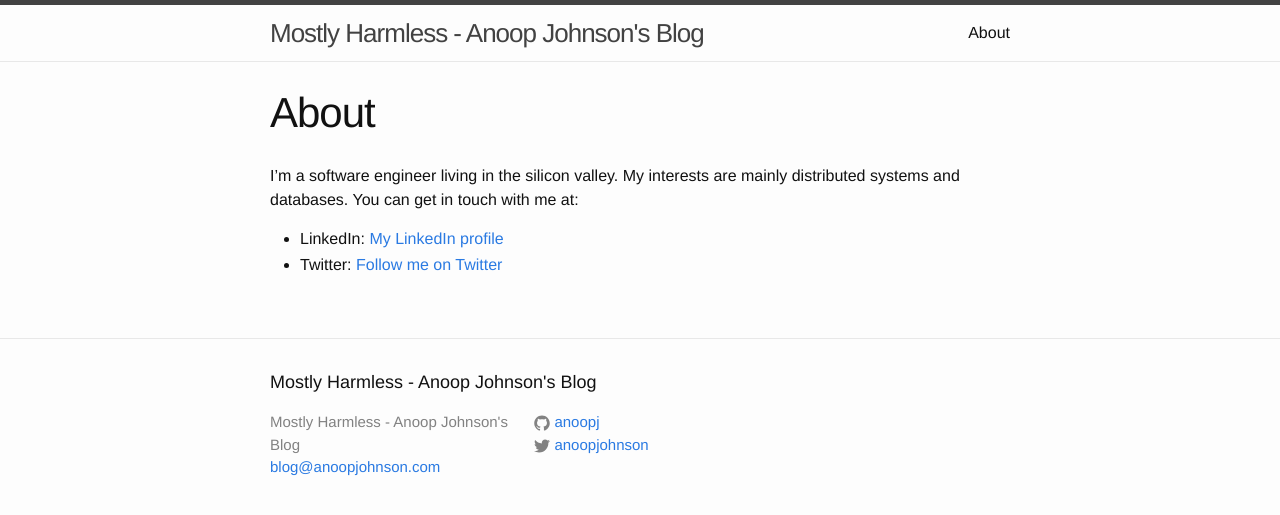
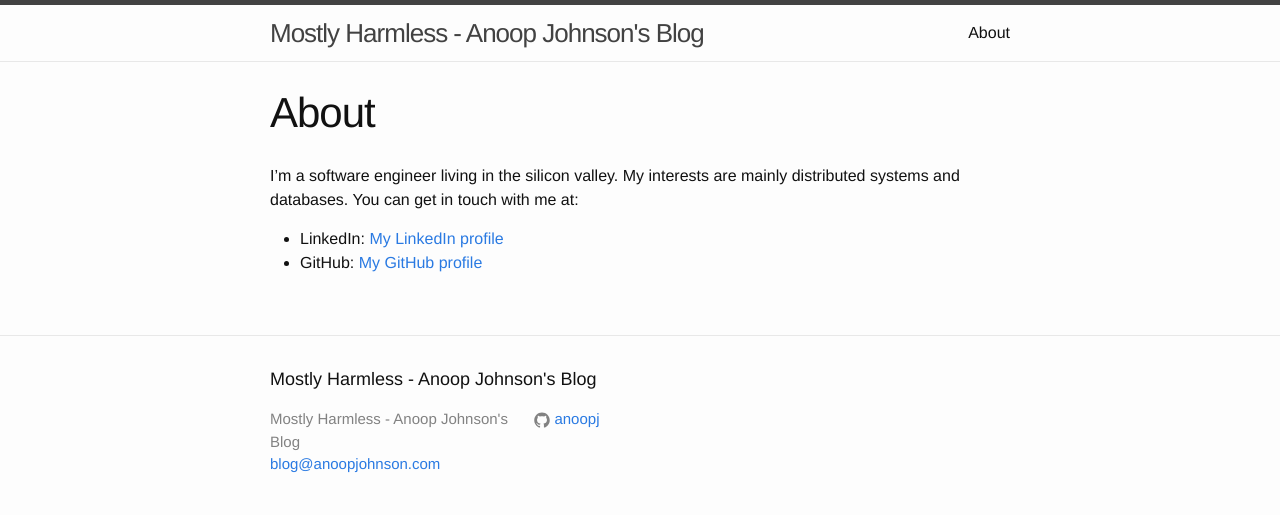
Before and after one commit to anoopj/anoopj.github.io, a Jekyll site: the page built from about.md, in a window 1280 px wide. Shown: the top 515 px of the page. Built offline with Jekyll 4.4.1, drawn with Linux system fonts in a browser that asks for light colours.

Commit message:
Remove twitter

```diff
--- a/_config.yml
+++ b/_config.yml
@@ -5,7 +5,6 @@ email: blog@anoopjohnson.com
 description: > # this means to ignore newlines until "baseurl:"
 baseurl: "" # the subpath of your site, e.g. /blog/
 url: "https://www.anoopjohnson.com" # the base hostname & protocol for your site
-twitter_username: anoopjohnson
 github_username: anoopj
 
 # Build settings
--- a/_includes/footer.html
+++ b/_includes/footer.html
@@ -28,20 +28,6 @@
           </li>
           {% endif %}
 
-          {% if site.twitter_username %}
-          <li>
-            <a href="https://twitter.com/{{ site.twitter_username }}">
-              <span class="icon  icon--twitter">
-                <svg viewBox="0 0 16 16">
-                  <path fill="#828282" d="M15.969,3.058c-0.586,0.26-1.217,0.436-1.878,0.515c0.675-0.405,1.194-1.045,1.438-1.809
-                  c-0.632,0.375-1.332,0.647-2.076,0.793c-0.596-0.636-1.446-1.033-2.387-1.033c-1.806,0-3.27,1.464-3.27,3.27 c0,0.256,0.029,0.506,0.085,0.745C5.163,5.404,2.753,4.102,1.14,2.124C0.859,2.607,0.698,3.168,0.698,3.767 c0,1.134,0.577,2.135,1.455,2.722C1.616,6.472,1.112,6.325,0.671,6.08c0,0.014,0,0.027,0,0.041c0,1.584,1.127,2.906,2.623,3.206 C3.02,9.402,2.731,9.442,2.433,9.442c-0.211,0-0.416-0.021-0.615-0.059c0.416,1.299,1.624,2.245,3.055,2.271 c-1.119,0.877-2.529,1.4-4.061,1.4c-0.264,0-0.524-0.015-0.78-0.046c1.447,0.928,3.166,1.469,5.013,1.469 c6.015,0,9.304-4.983,9.304-9.304c0-0.142-0.003-0.283-0.009-0.423C14.976,4.29,15.531,3.714,15.969,3.058z"/>
-                </svg>
-              </span>
-
-              <span class="username">{{ site.twitter_username }}</span>
-            </a>
-          </li>
-          {% endif %}
         </ul>
       </div>
 
--- a/about.md
+++ b/about.md
@@ -3,7 +3,7 @@ title: About
 author: admin
 layout: page
 ---
-I&#8217;m a software engineer living in the silicon valley. My interests are mainly distributed systems and databases. You can get in touch with me at:
+I&#8217;m a software engineer living in the silicon valley. My interests are mainly distributed systems and databases. You can get in touch with me at:
 
-*   LinkedIn: <a href="https://www.linkedin.com/in/anoopjohnson" target="_blank">My LinkedIn profile</a>
-*   Twitter: <a class="twitter-follow-button" style="line-height: 1.714285714; font-size: 1rem;" href="https://twitter.com/anoopjohnson" data-show-count="false">Follow me on Twitter</a>
+*   LinkedIn: <a href="https://www.linkedin.com/in/anoopjohnson" target="_blank">My LinkedIn profile</a>
+*   GitHub: <a href="https://github.com/anoopj" target="_blank">My GitHub profile</a>
```
